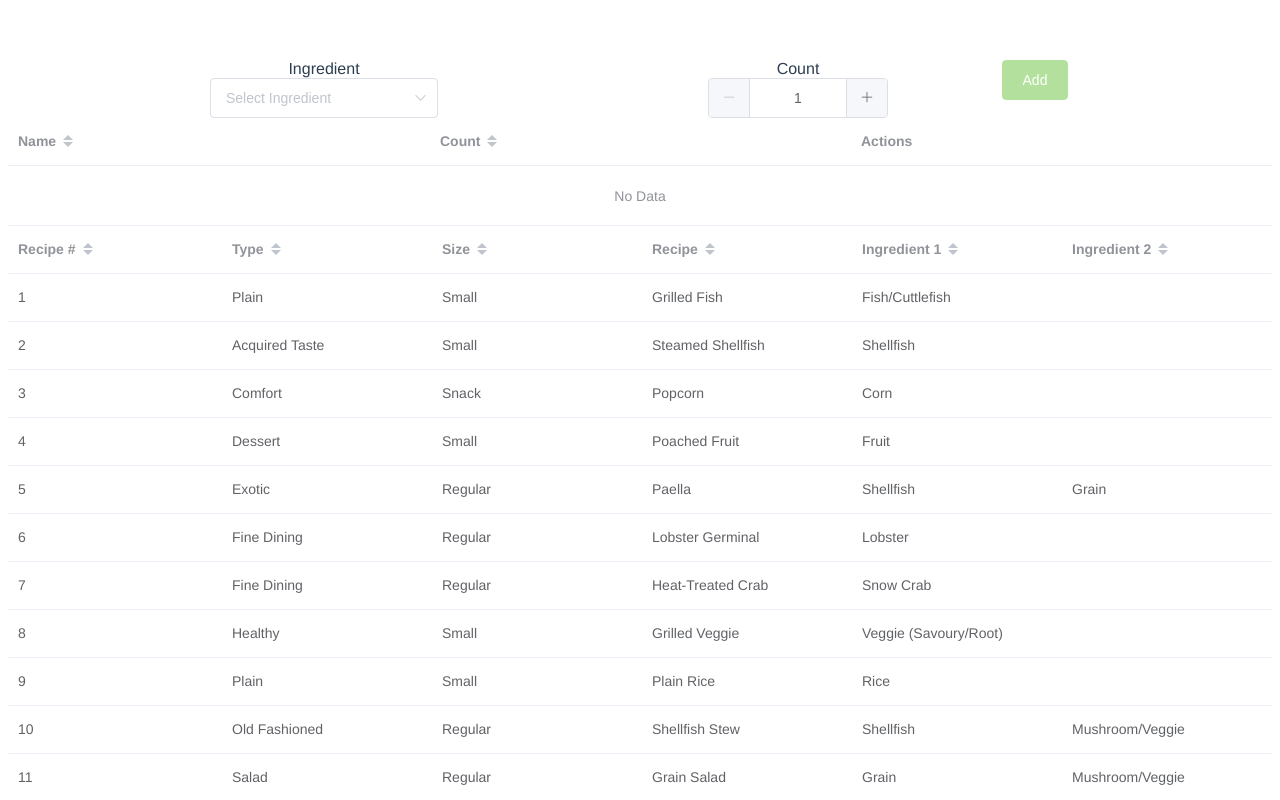
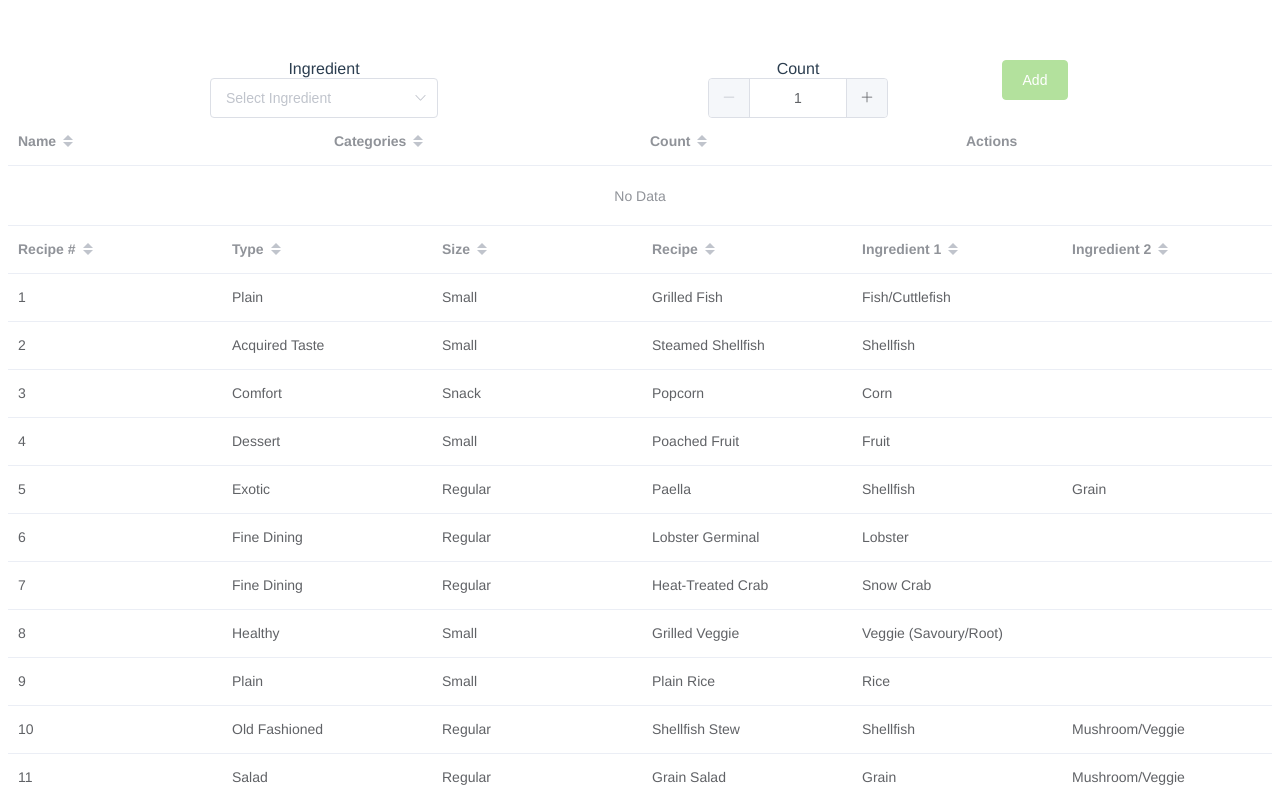
Before and after one commit to nathanielks/spiritfarer-inventory, a Vue app: page / in a window 1280 px wide. Shown: the top 800 px of the page. Built offline with nearby package versions, Linux system fonts and the light colour scheme.

Commit message:
use ingredient from list file, not just the name

```diff
--- a/src/components/InventoryTable.vue
+++ b/src/components/InventoryTable.vue
@@ -1,5 +1,5 @@
 <template>
-  <el-table :data='items'>
+  <el-table :data="ingredients">
     <el-table-column
       v-for="{ prop, label, sortable, index } in fields"
       :index="index"
@@ -18,19 +18,31 @@
   </el-table>
 </template>
 <script>
-import { defineComponent } from 'vue'
+import { defineComponent, computed } from 'vue'
+import ingredientsDB from '@/ingredients.js'
 
 export default defineComponent({
   props: {
     items: Array
   },
-  setup () {
+  setup (props) {
     const fields = [
       { prop: 'item', label: 'Name', sortable: true, index: true },
+      { prop: 'categories', label: 'Categories', sortable: true, index: true },
       { prop: 'count', label: 'Count', sortable: true }
     ]
+    const ingredients = computed(() => {
+      return props.items.map(item => {
+        const ingredient = ingredientsDB.find(ing => (ing.value === item.item))
+        return {
+          ...ingredient,
+          ...item
+        }
+      })
+    })
     return {
-      fields
+      fields,
+      ingredients
     }
   }
 })
```
